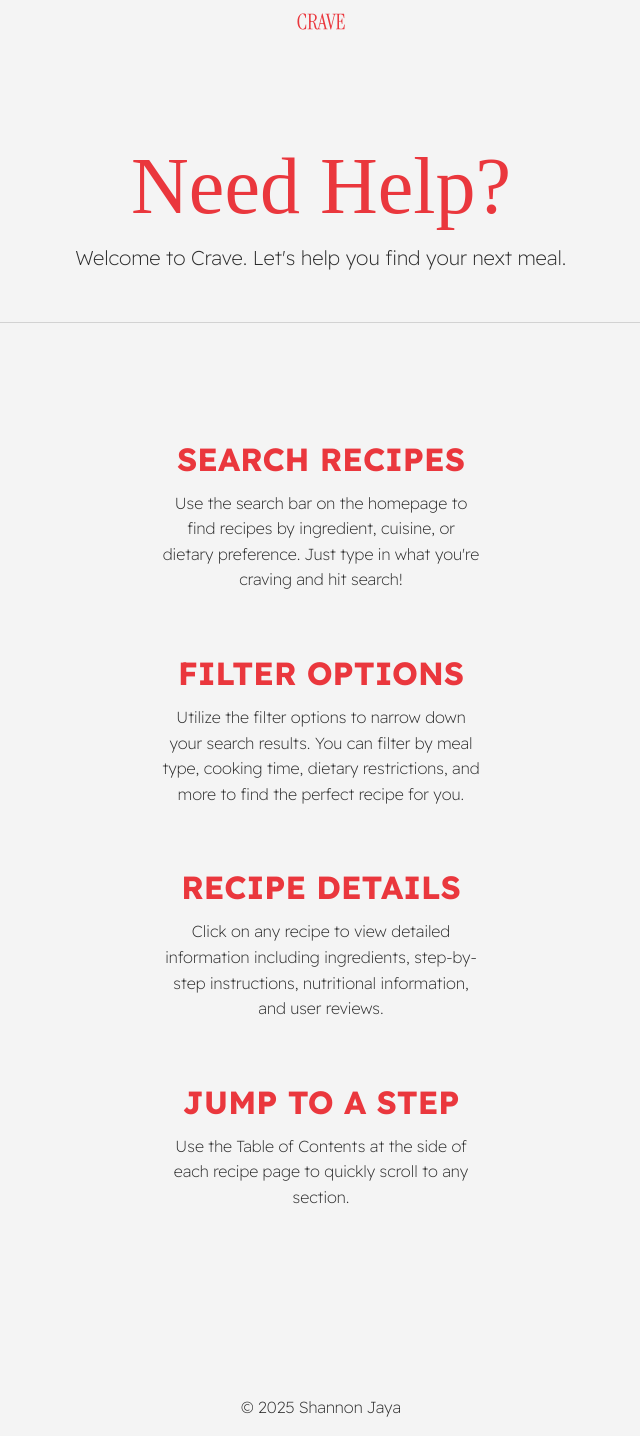
After one commit to shannonjaya/idm232-sej84, a PHP site: page /help.html in a window 1280 px wide. The commit adds this page. Shown: the whole page, without its empty margins (319-959 px from the left). Run offline with PHP 8.4, Linux system fonts and the light colour scheme.

Commit message:
Create help screen

```diff
--- /dev/null
+++ b/help.html
@@ -0,0 +1,57 @@
+<!DOCTYPE html>
+<html lang="en">
+  <head>
+    <meta charset="UTF-8" />
+    <meta name="viewport" content="width=device-width, initial-scale=1.0" />
+    <title>Crave</title>
+    <link rel="icon" type="image/x-icon" href="assets/favicon.svg" />
+    <link rel="stylesheet" href="styles/styles.css" />
+    <link
+      href="https://fonts.googleapis.com/css2?family=Readex+Pro:wght@160..700&display=swap"
+      rel="stylesheet"
+    />
+  </head>
+  <body>
+    <header>
+      <a href="index.html"
+        ><img class="logo" src="assets/logo.svg" alt="Crave logo — link to homepage"
+      /></a>
+    </header>
+    <main class="help-page-main">
+      <div class="page-header">
+        <h1 class="page-heading">Need Help?</h1>
+        <h4 class="page-subtitle">Welcome to Crave. Let's help you find your next meal.</h4>
+      </div>
+      <div class="help-content">
+          <div class="text-section">
+              <h2>Search Recipes</h2>
+                <p>
+                  Use the search bar on the homepage to find recipes by ingredient, cuisine, or dietary preference. Just type in what you're craving and hit search!
+                </p>
+          </div>
+            <div class="text-section">
+                <h2>Filter Options</h2>
+                <p>
+                  Utilize the filter options to narrow down your search results. You can filter by meal type, cooking time, dietary restrictions, and more to find the perfect recipe for you.
+                </p>
+            </div>
+            <div class="text-section">
+                <h2>Recipe Details</h2>
+                <p>
+                  Click on any recipe to view detailed information including ingredients, step-by-step instructions, nutritional information, and user reviews.
+                </p>
+            </div>
+            <div class="text-section">
+                <h2>Jump to a Step</h2>
+                <p>
+                    Use the Table of Contents at the side of each recipe page to quickly scroll to any section.
+                </p>
+            </div>
+        </div>
+    </main>
+    <footer>
+      <p class="footer-text">© 2025 Shannon Jaya</p>
+    </footer>
+    <script src="scripts/main.js"></script>
+  </body>
+</html>
--- a/styles/styles.css
+++ b/styles/styles.css
@@ -124,6 +124,20 @@ header {
   width: 100%;
   height: auto;
   display: block;
+}
+
+.help-button {
+  position: fixed;
+  top: calc(var(--rhythm) * 0.5);
+  right: calc(var(--rhythm) * 0.5);
+  cursor: pointer;
+  transition: transform 0.2s;
+  z-index: 900;
+}
+
+.help-button:hover .help-icon {
+  transform: scale(1.1);
+  transition: transform 0.2s;
 }
 
 /* Home Page Recipes Styles */
@@ -342,7 +356,7 @@ footer {
   align-items: start;
 }
 
-.recipe-header,
+.page-header,
 .recipe-container {
   width: 100%;
   grid-column: 1;
@@ -352,7 +366,7 @@ footer {
   grid-column: 2;
 }
 
-.recipe-header {
+.page-header {
   display: flex;
   flex-direction: column;
   align-items: center;
@@ -360,6 +374,10 @@ footer {
   border-bottom: 1px solid var(--light-gray);
   padding: calc(var(--rhythm) * 2) 0;
   margin-top: calc(var(--rhythm) * 2);
+}
+
+.page-heading, .page-subtitle, .recipe-info  {
+  text-align: center;
 }
 
 .text-image-container {
@@ -436,10 +454,42 @@ footer {
   color: var(--gray);
 }
 
+/* Help Page Styles */
+
+.help-page-main {
+  display: flex;
+  flex-direction: column;
+  margin: 0 calc(var(--rhythm) * 10);
+  align-items: center;
+  gap: calc(var(--rhythm) * 5);
+}
+
+.text-section {
+  display: flex;
+  flex-direction: column;
+  text-align: center;
+  align-items: center;
+  padding: 0 calc(var(--rhythm) * 10);
+  margin-bottom: calc(var(--rhythm) * 2);
+}
+
+.text-section h2 {
+  margin-bottom: 0;
+}
+
+
 /* Responsive Styles */
 @media (max-width: 1200px) {
   .recipe-page-main {
     margin: 0 0 0 calc(var(--rhythm) * 3);
+  }
+
+  .help-page-main {
+    margin: 0 calc(var(--rhythm) * 3);
+  }
+
+  .text-section {
+    padding: calc(var(--rhythm) * 2) calc(var(--rhythm) * 3);
   }
 }
 
@@ -564,6 +614,14 @@ footer {
     width: 100%;
     padding: 0;
   }
+
+  .help-page-main {
+    margin: 0 var(--rhythm);
+  }
+
+  .text-section {
+    padding: var(--rhythm);
+  }
 }
 
 @media (max-width: 600px) {
```
Also changed, not shown: index.html (+28 -0 lines), no-results.html (+26 -0 lines), recipe.html (+29 -3 lines).
